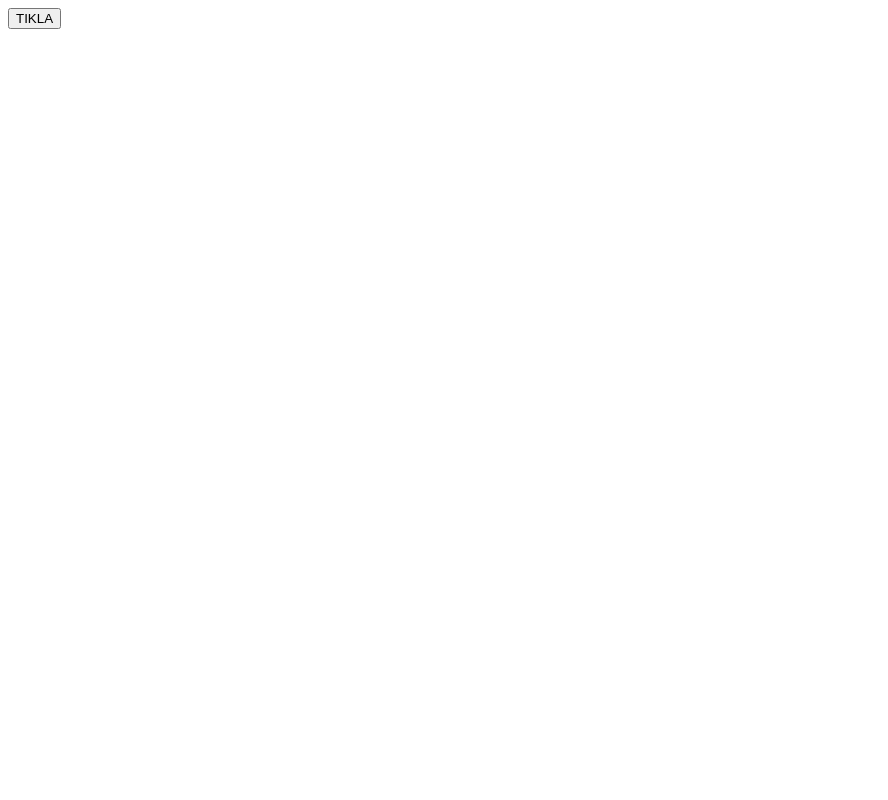
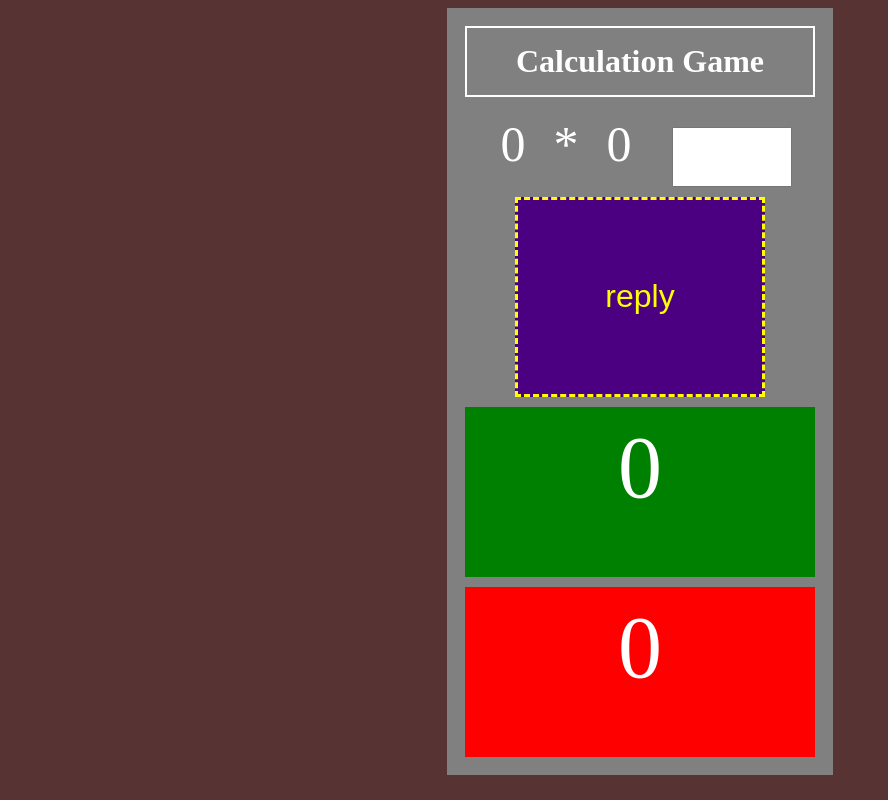
Before and after one commit to sefaenesergin/basic-js-example, a plain HTML site: page index.html in a window 1280 px wide. Shown: the whole page, without its empty margins (0-888 px from the left). Drawn offline with Linux system fonts and the light colour scheme.

Commit message:
add something

```diff
--- /dev/null
+++ b/css.css
@@ -0,0 +1,57 @@
+body{
+    color: #fff;
+    background: #573334;
+}
+
+#myFirstGame{
+    width: 350px;
+    background: grey;
+    padding: 18px;
+    text-align: center;
+    margin: auto;
+}
+h1{
+ margin: 0 0 18px 0;
+ border: 2px solid   #fff;
+ padding: 15px;
+ font-weight: 800;
+ text-align: center;
+}
+span{
+ font-size: 50px;
+ padding: 12px;
+}
+#result{
+ width: 120px;
+ height: 60px;
+}
+#answer{
+ margin-top: 10px;
+ padding: 5px;
+ border: dashed;
+ width: 250px;
+ height: 200px;
+ background-color: indigo;
+ color: yellow;
+ font-size: xx-large;
+}
+#answer:hover{
+ background: violet;
+}
+#true,#false{
+ font-size: 550%;
+ margin-top: 10px;
+ padding: 10px;
+
+}
+#true{
+ background:green ;
+ height: 150px;
+ width: 150xp;
+}
+#false{
+ background:red ;
+ height: 150px;
+ width: 150xp;
+
+}
--- a/index.html
+++ b/index.html
@@ -1,11 +1,27 @@
 <html lang="en-US">
   <head>
     <meta charset="utf-8">
-    <title>Apply JavaScript example</title>
+    <title>SEFA ENES ERGİN-sefaenesergin@gmail.com-It' my first JavaScript code.</title>
+    <script src="script.js"></script>
+    <link href="css.css" type="text/css" rel="stylesheet"/>
   </head>
+    <style>
+
+    </style>
   <body>
-
-    <button>TIKLA</button>
+    <div id="myFirstGame">
+        <h1>Calculation Game</h1>
+        <span id="Number1">0</span>
+        <span id="Operator">*</span>
+        <span id="Number2">0</span>
+        <span></span>
+        <input type="text" id="result">
+        <input type="button" id="answer" value="reply">
+        <div style="clear: both"></div>
+        <div id="true">0</div>
+        <div id="false">0</div>
+        <div style="clear: both"></div>
+    </div>
+    <noscript>Your browser does not allow JavaScript!</noscript>
   </body>
-  <script src="script.js"></script>
 </html>
--- a/script.js
+++ b/script.js
@@ -1,16 +1,8 @@
-
-      // JavaScript goes here
-        document.addEventListener("DOMContentLoaded", function() {
-        function createParagraph() {
-            let para = document.createElement('p');
-            para.textContent = 'TIKLADIM!';
-            document.body.appendChild(para);
-        }
-
-        const buttons = document.querySelectorAll('button');
-
-        for(let i = 0; i < buttons.length ; i++) {
-            buttons[i].addEventListener('click', createParagraph);
-        }
-        });
-        alert("Hello World!")
+var Number1,Number2,Operator,result,answer,true=0,false=0;
+ Number1=document.getElementById('Number1');
+ Number2=document.getElementById('Number2');
+ Operator=document.getElementById('Operator');
+ result=document.getElementById('result');
+ answer=document.getElementById('answer');
+ true=document.getElementById('true');
+ false=document.getElementById('false');
```
